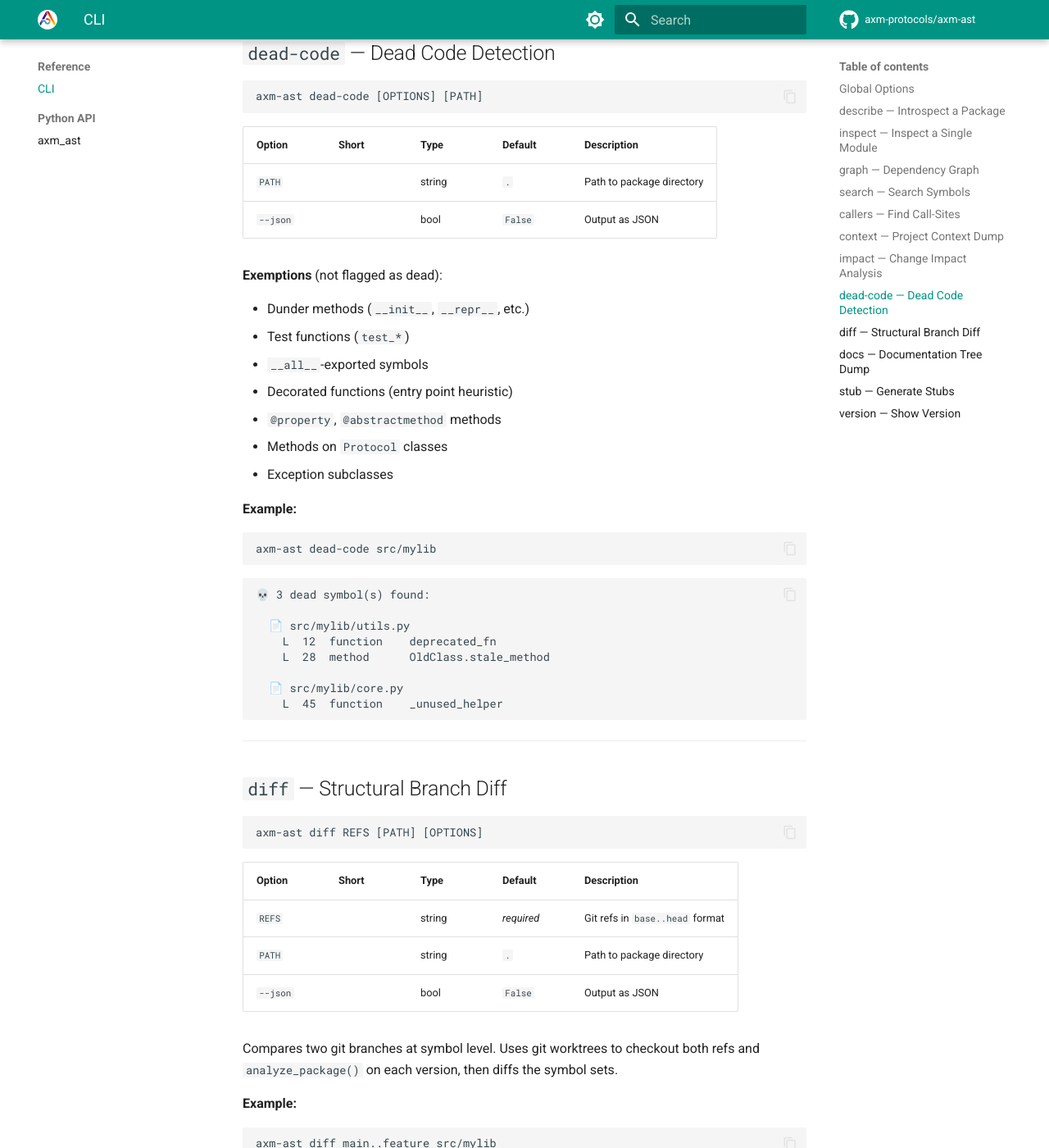
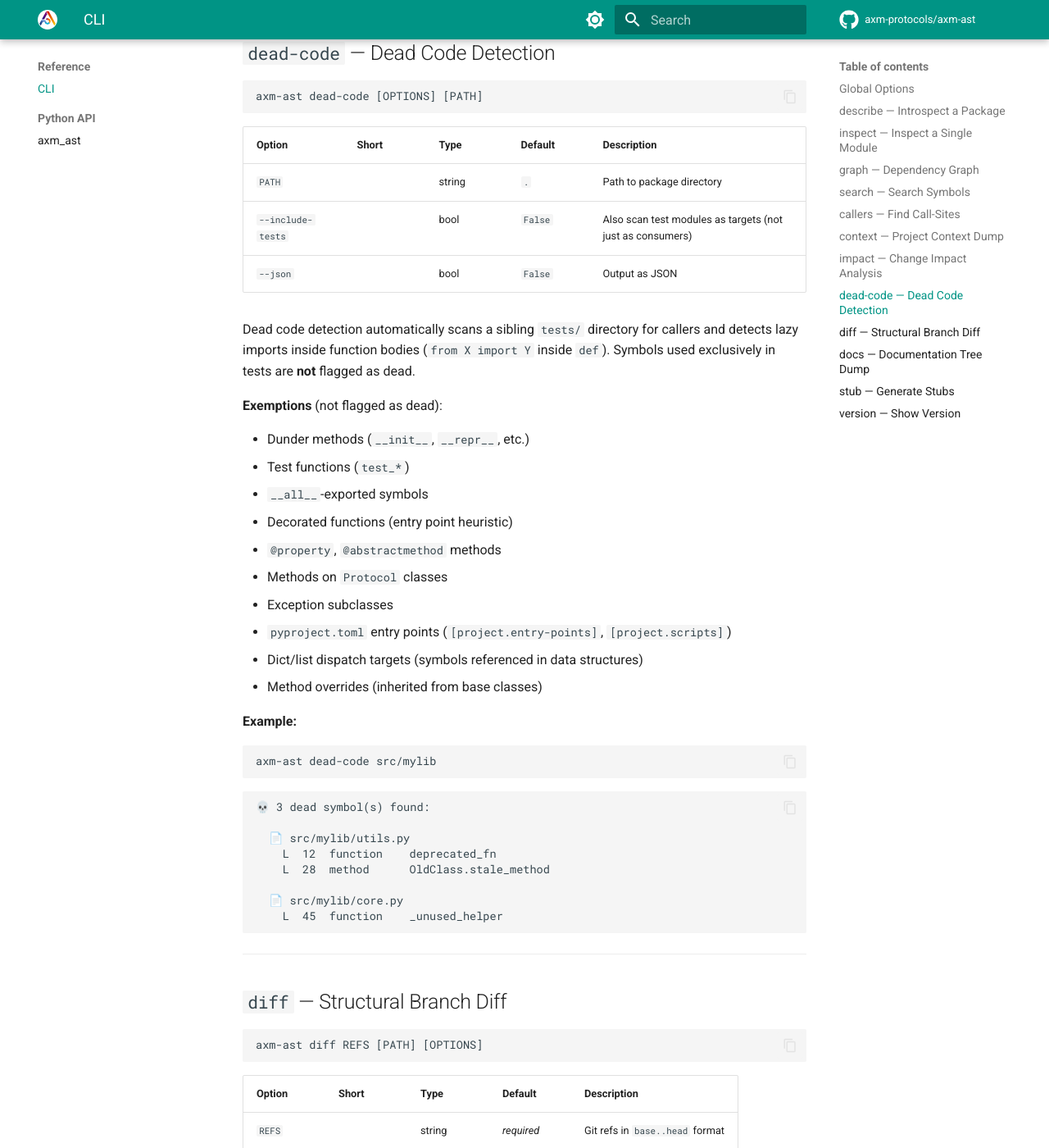
Before and after one commit to axm-protocols/axm-forge, an MkDocs documentation site: the page built from docs/reference/cli.md, in a window 1280 px wide and 1400 px high, scrolled down 5533 px. Shown: the whole window at 82% size. Built offline with MkDocs 1.6.1 and Material for MkDocs 9.7.7, drawn with Linux system fonts in a browser that asks for light colours; comment, search, counter and statistics services are not loaded.

Commit message:
docs(ast): update dead-code docs with test scanning and lazy import detection

```diff
--- a/docs/reference/cli.md
+++ b/docs/reference/cli.md
@@ -223,7 +223,10 @@ axm-ast dead-code [OPTIONS] [PATH]
 | Option | Short | Type | Default | Description |
 |---|---|---|---|---|
 | `PATH` | | string | `.` | Path to package directory |
+| `--include-tests` | | bool | `False` | Also scan test modules as targets (not just as consumers) |
 | `--json` | | bool | `False` | Output as JSON |
+
+Dead code detection automatically scans a sibling `tests/` directory for callers and detects lazy imports inside function bodies (`from X import Y` inside `def`). Symbols used exclusively in tests are **not** flagged as dead.
 
 **Exemptions** (not flagged as dead):
 
@@ -234,6 +237,9 @@ axm-ast dead-code [OPTIONS] [PATH]
 - `@property`, `@abstractmethod` methods
 - Methods on `Protocol` classes
 - Exception subclasses
+- `pyproject.toml` entry points (`[project.entry-points]`, `[project.scripts]`)
+- Dict/list dispatch targets (symbols referenced in data structures)
+- Method overrides (inherited from base classes)
 
 **Example:**
 
```
Also changed, not shown: README.md (+2 -2 lines), docs/explanation/architecture.md (+1 -0 lines), docs/index.md (+1 -1 lines).
